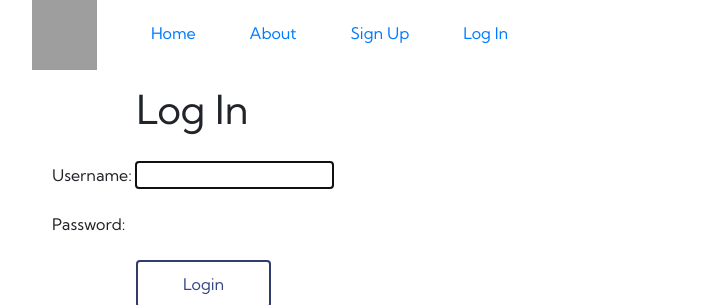
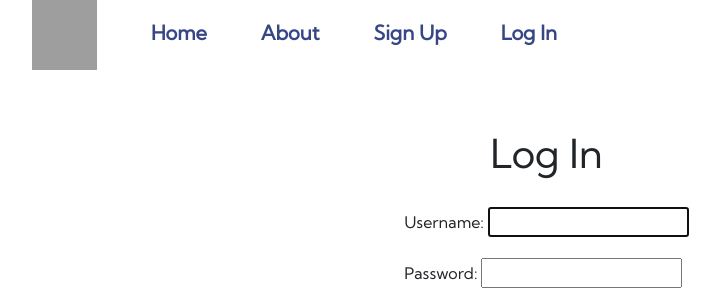
Before and after one commit to SherreAhlers/Scholar_Stack, a Django app: page /accounts/login/ in a window 1280 px wide. Shown: the top 305 px of the page, without its empty margins (33-753 px from the left). Run offline with Django 3.2, Linux system fonts and the light colour scheme; some libraries are stand-ins or nearby versions; grey boxes are pictures that could not be loaded.

Commit message:
merge stuff

```diff
--- a/scholarstack/main_app/static/css/style.css
+++ b/scholarstack/main_app/static/css/style.css
@@ -16,11 +16,7 @@ body {
 main {
     padding-top: 10px;
     flex-grow: 1;
-<<<<<<< HEAD
-
-=======
     /* flex: 1 0 auto; */
->>>>>>> 0f864e3375ea5eec5ab0499b977fcc493d1dabfc
 }
 
 footer.page-footer {
@@ -44,14 +40,6 @@ li {
     padding: 25px;
 }
 
-<<<<<<< HEAD
-li > a {
-    color: #374785;
-    font-weight: 900;
-    font-size: 20px;;
-}
-
-=======
 li>a {
     color: #374785;
     font-weight: 900;
@@ -60,7 +48,6 @@ li>a {
 }
 
 
->>>>>>> 0f864e3375ea5eec5ab0499b977fcc493d1dabfc
 /* about */
 
 .aboutus {
@@ -74,10 +61,6 @@ li>a {
     background-size: cover;
     border-radius: 10px;
     border: 2px solid #24305e;
-<<<<<<< HEAD
-
-=======
->>>>>>> 0f864e3375ea5eec5ab0499b977fcc493d1dabfc
 }
 
 .intropara {
@@ -85,10 +68,6 @@ li>a {
     font-size: 27px;
 }
 
-<<<<<<< HEAD
-=======
-
->>>>>>> 0f864e3375ea5eec5ab0499b977fcc493d1dabfc
 /* login  */
 
 .login-form {
@@ -100,9 +79,9 @@ li>a {
     padding: 2%;
 }
 
-input {
+/* input {
     border: none;
-}
+} */
 
 .btn {
     width: 48%;
@@ -133,19 +112,4 @@ form .con {
 .login-info {
     margin: 2% auto 10% auto;
     text-align: center;
-<<<<<<< HEAD
 }
-
-/* sign up */
-
-
-
-
-
-
-
-
-
-=======
-}
->>>>>>> 0f864e3375ea5eec5ab0499b977fcc493d1dabfc
--- a/scholarstack/main_app/templates/about.html
+++ b/scholarstack/main_app/templates/about.html
@@ -10,3 +10,6 @@
 <img src="https://i.imgur.com/L2k5RBN.png?1" class="footer-img" alt="garland banner of children" width="100%" />
 
 {% endblock %}
+
+
+<img src="https://i.imgur.com/L2k5RBN.png?1" class="footer-img" alt="garland banner of children" width="100%" />
--- a/scholarstack/main_app/templates/registration/signup.html
+++ b/scholarstack/main_app/templates/registration/signup.html
@@ -5,6 +5,6 @@
     <input type="submit" class="btn" value="Sign Up">
 </form>
 
+{% endblock %}
+
 <img src="https://i.imgur.com/L2k5RBN.png?1" alt="garland banner of children" width="100%" />
-
-{% endblock %}
```
